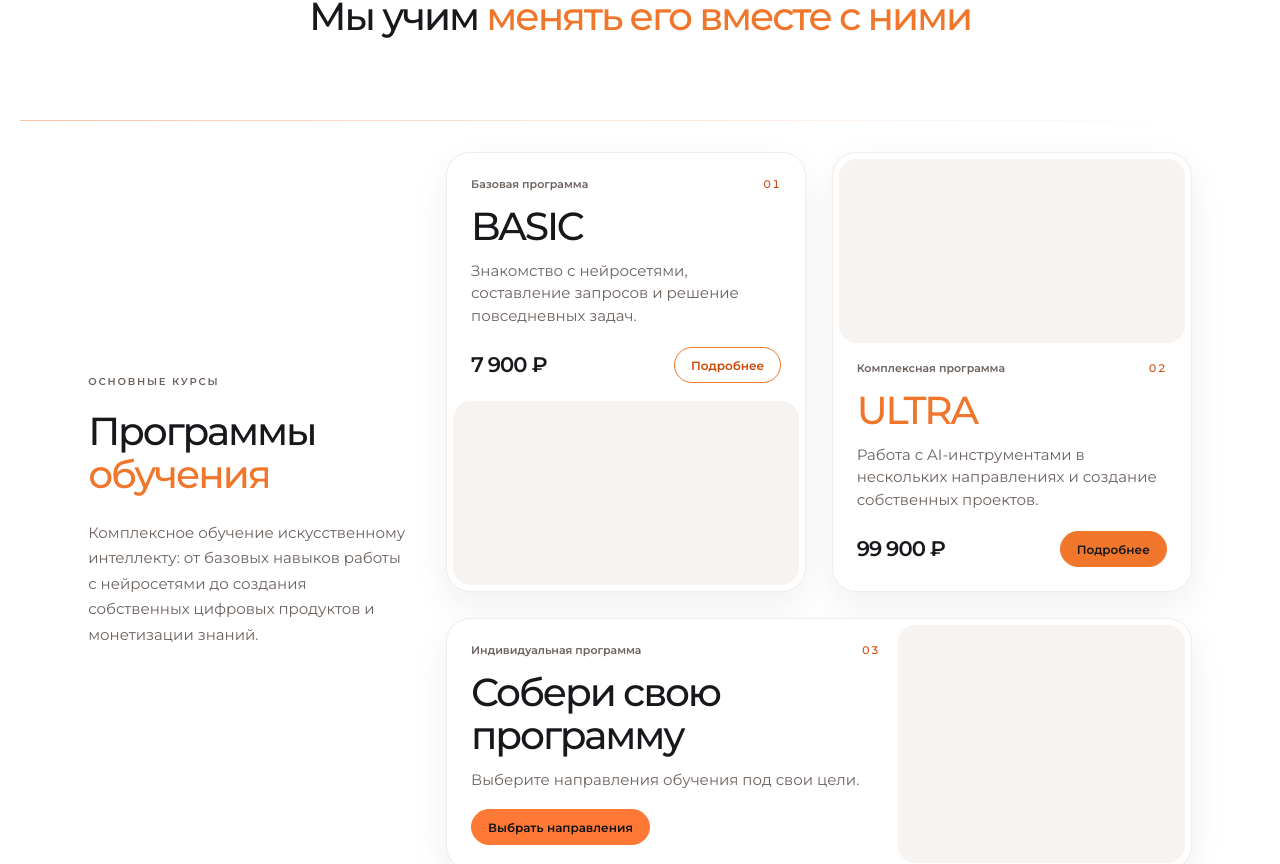
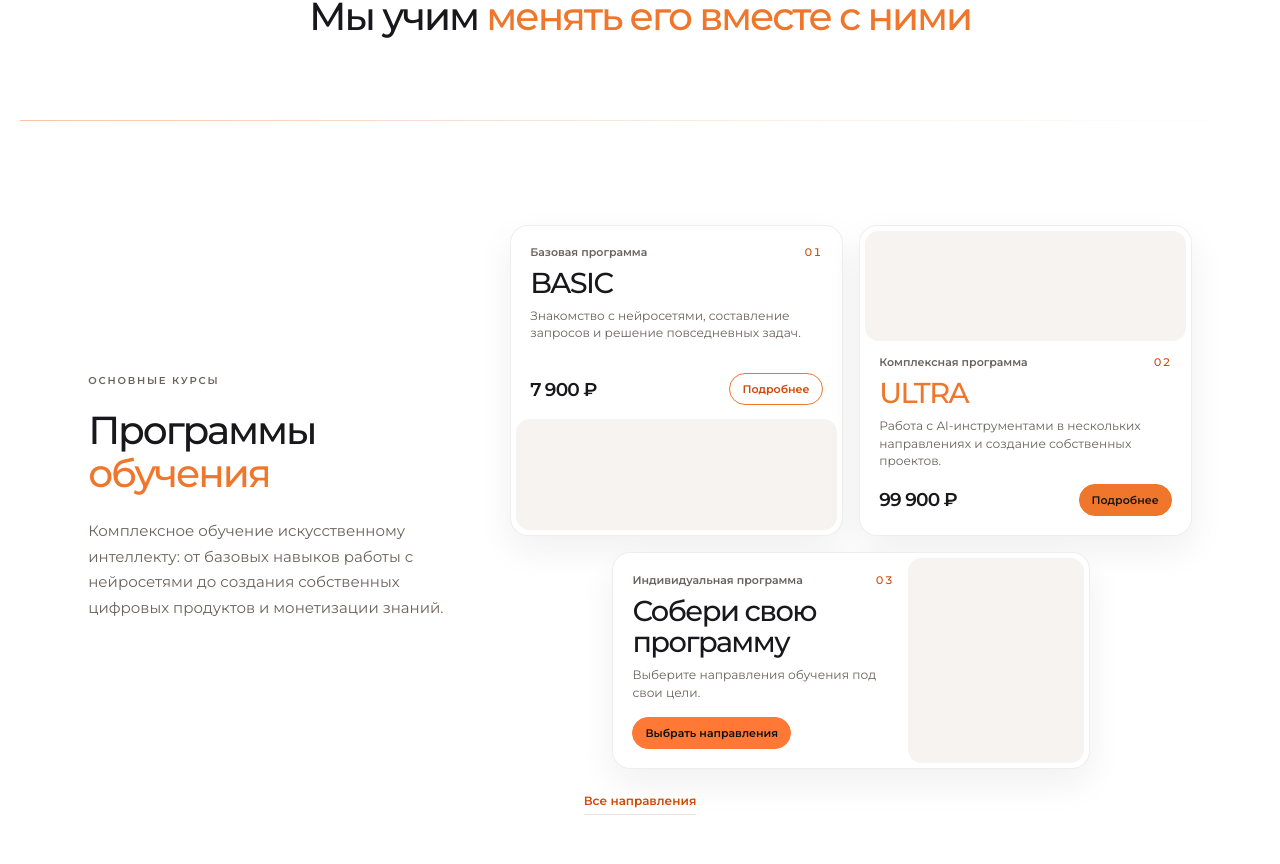
Before and after one commit to fuks19200-ctrl/09, a Next.js app: page / in a window 1280 px wide. Shown: the part 3080-3944 px from the top of the page. Built offline with nearby package versions, Linux system fonts and the light colour scheme.

Commit message:
Compact all programme cards and narrow custom programme card by 30 percent

```diff
--- a/app/globals.css
+++ b/app/globals.css
@@ -1786,3 +1786,54 @@ body:has(.courses-page) { overflow-x: hidden; overflow-y: auto; }
     aspect-ratio: 2.2;
   }
 }
+
+
+/* Compact programme cards: reduce vertical bulk while keeping text readable,
+   and make the horizontal programme 30% narrower than the paired grid. */
+.courses-intro .program-grid {
+  gap: clamp(12px,1.3vw,18px);
+}
+.courses-intro .program-card {
+  padding: 5px;
+  border-radius: 18px;
+}
+.courses-intro .program-card-copy {
+  padding: clamp(12px,1.1vw,16px);
+}
+.courses-intro .program-card-media {
+  border-radius: 14px;
+}
+.courses-intro .program-card .program-name {
+  font-size: clamp(23px,2.25vw,32px);
+  margin-bottom: 8px;
+}
+.courses-intro .program-description {
+  font-size: clamp(12px,.95vw,14px);
+  line-height: 1.45;
+  margin-bottom: 8px;
+}
+.courses-intro .program-topline { margin-bottom: 8px; }
+.courses-intro .program-footer { padding-top: 6px; gap: 8px; }
+.courses-intro .program-footer strong { font-size: clamp(16px,1.45vw,22px); }
+.courses-intro .program-footer .course-action { min-height: 32px; padding: 6px 12px; font-size: 11px; }
+.courses-intro .program-card--custom {
+  width: 70%;
+  justify-self: center;
+  grid-template-columns: minmax(0,1.65fr) minmax(0,1fr);
+}
+.courses-intro .program-card--custom .program-card-media { min-height: 76px; }
+@media (min-width:1051px) {
+  .courses-intro .courses-program-layout { grid-template-columns: minmax(0,.36fr) minmax(0,.64fr); }
+  .courses-intro .program-grid { width: min(100%, 720px); justify-self: center; }
+  .courses-intro .program-card:not(.program-card--custom) .program-card-media {
+    height: clamp(78px,13.8svh,148px);
+  }
+}
+@media (max-width:1050px) {
+  .courses-intro .program-grid { width: min(100%, 720px); justify-self: center; }
+  .courses-intro .program-card:not(.program-card--custom) .program-card-media { aspect-ratio: 2; }
+}
+@media (max-width:600px) {
+  .courses-intro .program-card--custom { width: 100%; grid-template-columns: minmax(0,1fr); }
+  .courses-intro .program-card--custom .program-card-media { aspect-ratio: 2.2; }
+}
```
